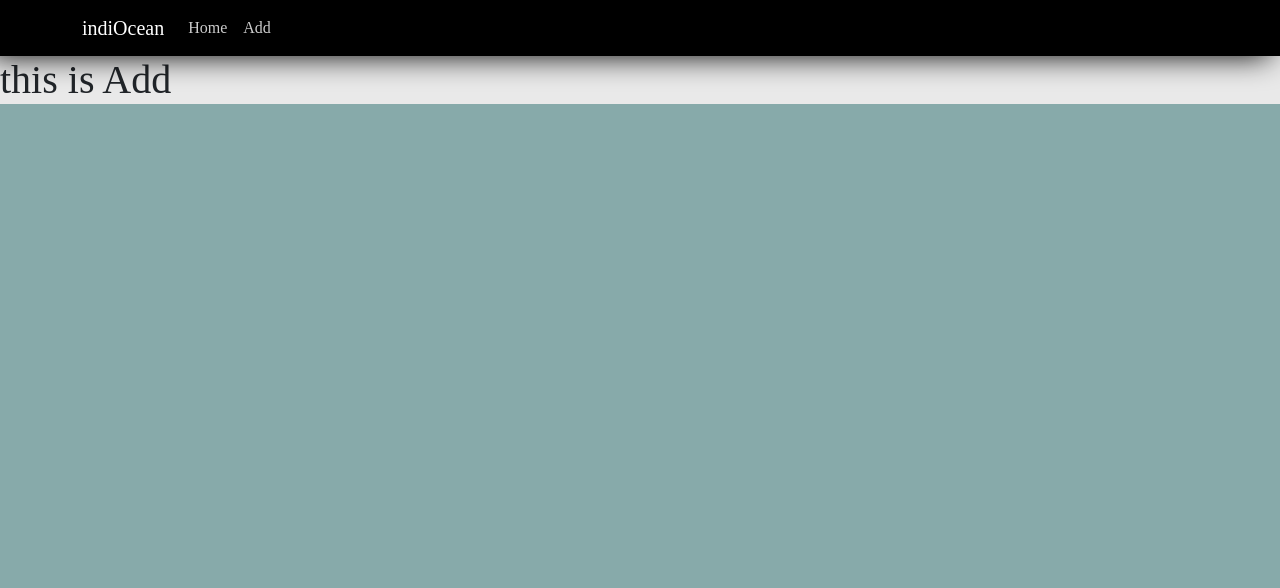
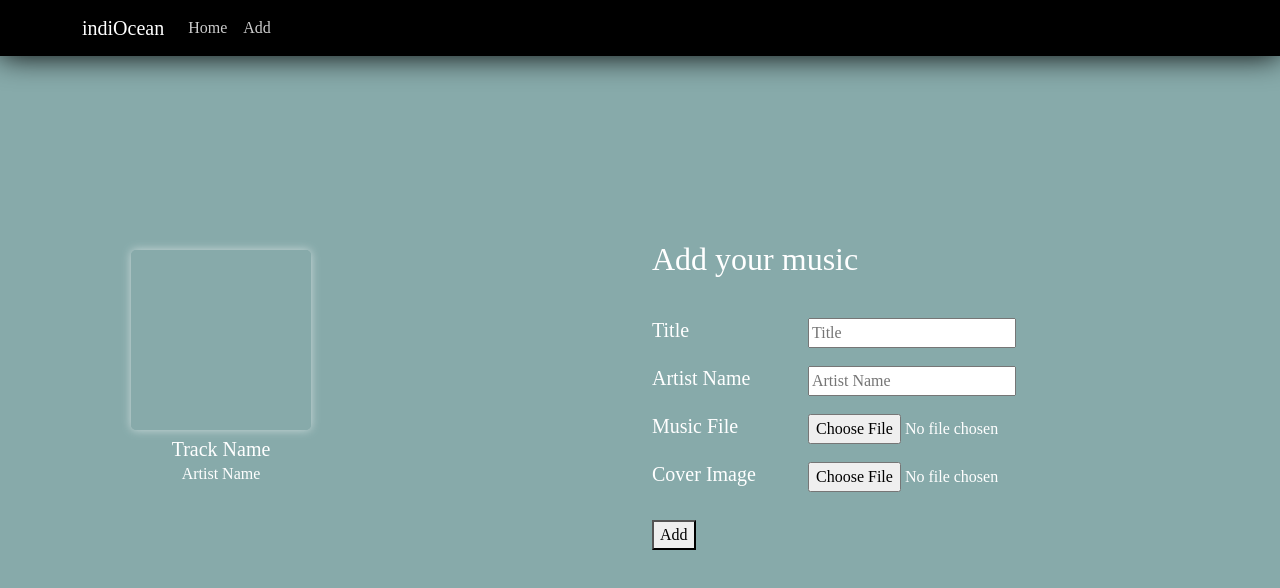
Before and after one commit to taehwan01/IndiOcean-react, a React (Create React App) app: page /add in a window 1280 px wide. Shown: the top 588 px of the page. Built offline with nearby package versions, Linux system fonts and the light colour scheme; a web font is replaced by a local one.

Commit message:
MODIFY add page

```diff
--- a/package.json
+++ b/package.json
@@ -6,10 +6,12 @@
     "@testing-library/jest-dom": "^5.16.5",
     "@testing-library/react": "^13.4.0",
     "@testing-library/user-event": "^13.5.0",
+    "axios": "^0.27.2",
     "bootstrap": "^5.2.1",
     "react": "^18.2.0",
     "react-bootstrap": "^2.5.0",
     "react-dom": "^18.2.0",
+    "react-redux": "^8.0.4",
     "react-router-dom": "^6.4.0",
     "react-scripts": "5.0.1",
     "web-vitals": "^2.1.4"
--- /dev/null
+++ b/src/css/Add.css
@@ -0,0 +1,11 @@
+.add {
+  background-color: #87aaaa;
+  color: white;
+  padding: 23vh;
+  display: grid;
+  justify-content: center;
+}
+
+.info-pad {
+  margin-bottom: 18px;
+}
--- a/src/css/App.css
+++ b/src/css/App.css
@@ -7,7 +7,7 @@ body {
   position: relative;
   z-index: 1;
   background-color: black;
-  box-shadow: -10px 0px 30px black;
+  box-shadow: 0px 0px 30px black;
 }
 
 .navi {
--- a/src/css/Main.css
+++ b/src/css/Main.css
@@ -1,5 +1,6 @@
 .main2 {
   margin: auto 70px;
+  /* box-shadow: 0px 0px 30px white; */
 }
 
 .list {
@@ -18,6 +19,7 @@
   border-radius: 5px;
   width: 180px;
   height: 180px;
+  box-shadow: 0px 0px 10px #ccdbdb;
 }
 
 .track-info {
--- a/src/routes/Add.js
+++ b/src/routes/Add.js
@@ -1,7 +1,48 @@
+import "../css/Add.css";
+import Track from "../components/Track";
+
 function Add() {
   return (
-    <div>
-      <h1>this is Add</h1>
+    <div className="add">
+      <div className="row">
+        <div className="col-6 show">
+          <Track></Track>
+        </div>
+        <div className="col-6 add-info">
+          <h2 style={{ "margin-bottom": "40px" }}>Add your music</h2>
+          <div className="row">
+            <div className="col-4">
+              <h5>Title</h5>
+            </div>
+            <div className="col-8">
+              <input placeholder="Title" className="info-pad"></input>
+            </div>
+            <br />
+            <div className="col-4">
+              <h5>Artist Name</h5>
+            </div>
+            <div className="col-8">
+              <input placeholder="Artist Name" className="info-pad"></input>
+            </div>
+            <br />
+            <div className="col-4">
+              <h5>Music File</h5>
+            </div>
+            <div className="col-8">
+              <input type={"file"} className="info-pad"></input>
+            </div>
+            <br />
+            <div className="col-4">
+              <h5>Cover Image</h5>
+            </div>
+            <div className="col-8">
+              <input type={"file"} className="info-pad"></input>
+            </div>
+            <br />
+          </div>
+          <button style={{ "margin-top": "10px" }}>Add</button>
+        </div>
+      </div>
     </div>
   );
 }
```
Also changed, not shown: src/store/trackSlice.js (added, +10 -0 lines), 1 other file (tests, documents, lock files or other folders).
